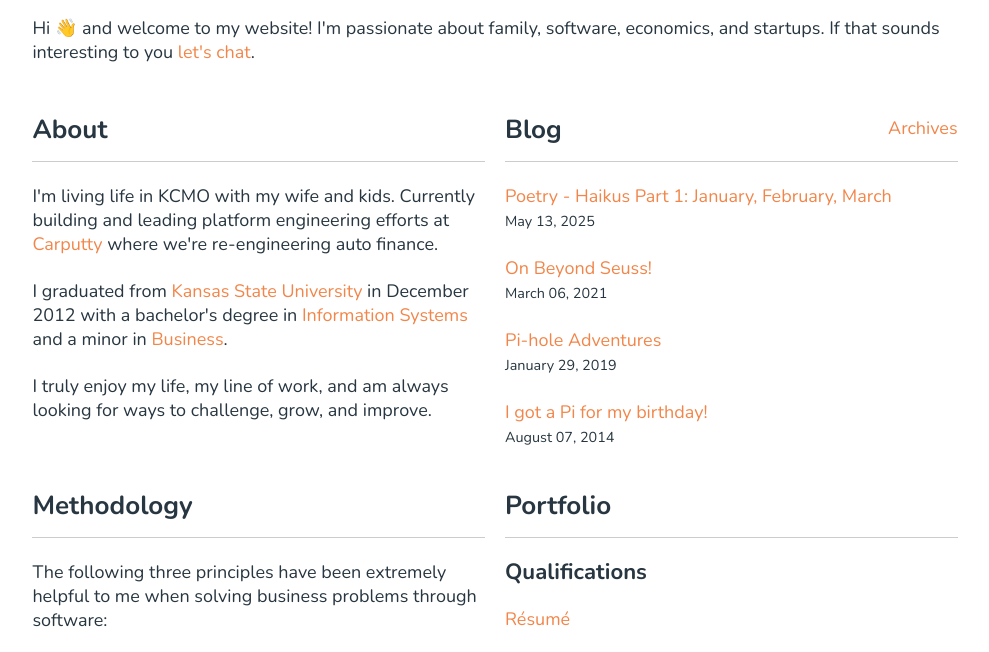
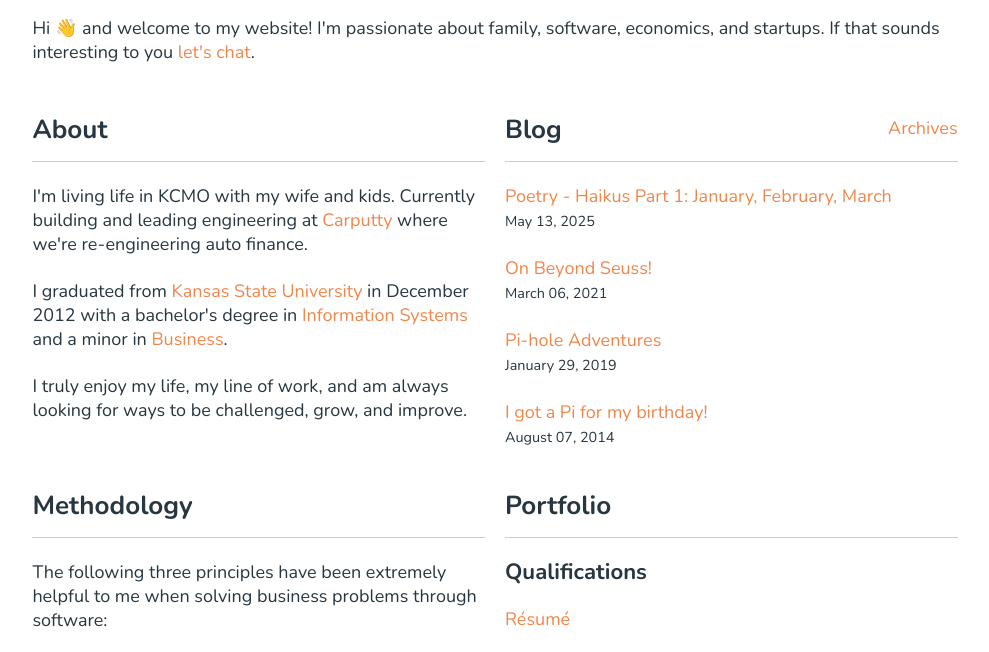
Before and after one commit to edhedges/edhedges.github.io, a Gatsby site: page / in a window 1280 px wide. Shown: the part 94-746 px from the top of the page, without its empty margins (145-1134 px from the left). Built offline with nearby package versions, Linux system fonts and the light colour scheme; Gatsby itself is replaced by a stand-in of ours.

Commit message:
npm audit fix and minor copy update

```diff
--- a/src/components/about.tsx
+++ b/src/components/about.tsx
@@ -7,7 +7,7 @@ const About = () => {
       <hr />
       <p>
         I'm living life in KCMO with my wife and
-        kids. Currently building and leading platform engineering efforts at {' '}
+        kids. Currently building and leading engineering at {' '}
         <a href="https://carputty.com" target={'_blank'}>
           Carputty
         </a>{' '}
@@ -28,7 +28,7 @@ const About = () => {
       </p>
       <p>
         I truly enjoy my life, my line of work, and am always looking for ways
-        to challenge, grow, and improve.
+        to be challenged, grow, and improve.
       </p>
     </div>
   )
```
Also changed, not shown: 1 other file.
